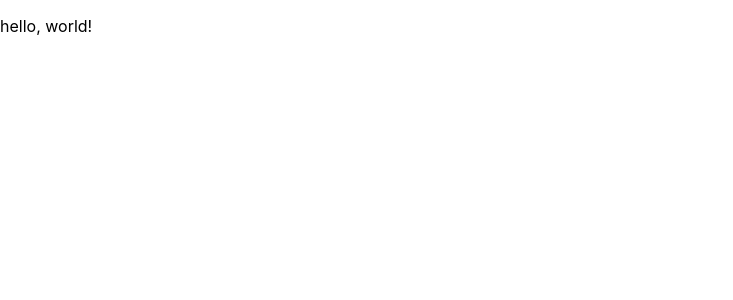
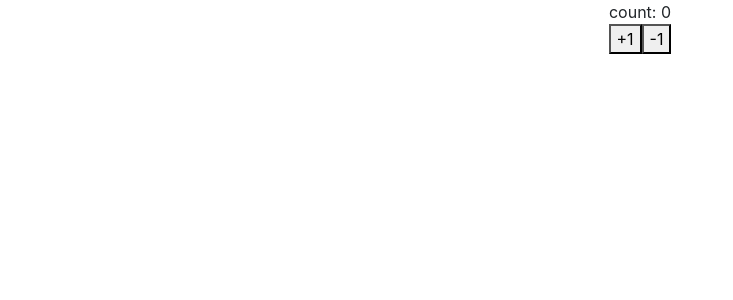
Before and after one commit to takuyatechexpert/reactudemy, a React (Create React App) app: page / in a window 1280 px wide. Shown: the top 300 px of the page, without its empty margins (0-733 px from the left). Built offline with nearby package versions, Linux system fonts and the light colour scheme.

Commit message:
learn state and setState

```diff
--- a/public/index.html
+++ b/public/index.html
@@ -9,7 +9,7 @@
       name="description"
       content="Web site created using create-react-app"
     />
-    <link rel="apple-touch-icon" href="%PUBLIC_URL%/logo192.png" />
+    <!-- <link rel="apple-touch-icon" href="%PUBLIC_URL%/logo192.png" /> -->
     <!--
       manifest.json provides metadata used when your web app is installed on a
       user's mobile device or desktop. See https://developers.google.com/web/fundamentals/web-app-manifest/
@@ -25,6 +25,8 @@
       Learn how to configure a non-root public URL by running `npm run build`.
     -->
     <title>React App</title>
+
+    <link rel="stylesheet" href="https://stackpath.bootstrapcdn.com/bootstrap/4.3.1/css/bootstrap.min.css" integrity="sha384-ggOyR0iXCbMQv3Xipma34MD+dH/1fQ784/j6cY/iJTQUOhcWr7x9JvoRxT2MZw1T" crossorigin="anonymous">
   </head>
   <body>
     <noscript>You need to enable JavaScript to run this app.</noscript>
--- a/src/App.js
+++ b/src/App.js
@@ -1,14 +1,101 @@
-import React from 'react';
+import React, { Component } from 'react';
+// import PropTypes from 'prop-types';
+
+// React.Fragmentの例 ただの例の為これだけでは動かない可能性あり
+// function App() {
+//   return (
+//     <React.Fragment>
+//       <h1 className="text-center mt-5">
+//         Hello, world!!
+//       </h1>
+//       <h1 className="text-center">
+//         testMessage
+//       </h1>
+//     </React.Fragment>
+//   );
+// }
 
 
-function App() {
-  return (
-    <div className="App">
-        <p>
-          hello, world!
-        </p>
-    </div>
-  );
+
+// 配列の例
+// const App = () =>{
+// const profiles = [
+//   {name:"taro", age:10},
+//   {name:"itiro", age:12},
+//   {name:"takasi", age:6},
+//   {name:"noName"}
+// ]
+// return(
+//   <React.Fragment>
+//     {profiles.map((profile, index) =>{
+//       return <User name={profile.name} age={profile.age} key={index}/>
+//     }
+
+//     )}
+//   </React.Fragment>
+// )
+// }
+// const User = (props) =>{
+//   return <div>hi, I am {props.name}, and {props.age} years old!</div>
+// }
+// 配列上に値がない時のデフォルト値を設定出来る
+// User.defaultProps = {
+//   age: 1
+// }
+// User.propTypes = {
+//   name: PropTypes.string,
+//    age: PropTypes.number.isRequired
+
+// }
+
+
+
+// returnを使わないパターン
+// ()で囲むことで{}とreturnをつける必要がなくなる
+const App = () => (<Counter></Counter>)
+
+// stateを使い場合の記述クラスコンポーネント
+class Counter extends Component {
+  constructor(props) {
+    // constructorは初期化処理を実行と言う意味
+    super(props)
+    // this.stateでこのクラスのstateを定義している
+    this.state = { count: 0 }
+    console.log(this.state)
+  }
+
+  // ボタンを押すと発火する関数を定義
+  handlePlusButton = () => {
+    console.log("test")
+    console.log(this.state.count)
+
+    // currentCountで今のカウント数を定義する
+    // const currentCount = this.state.count
+    // stateの状態を変える時に使うメソッドsetState
+    // this.setState({ count: currentCount + 1 })
+
+    // ↓↓↓↓↓↓↓↓↓↓↓↓↓↓↓↓リファクタリング↓↓↓↓↓↓↓↓↓↓↓↓↓↓↓↓↓↓
+
+    this.setState({ count: this.state.count + 1 })
+    // 注意 this.state = { count: this.state.count + 1 }の様に直接stateを変更してはいけない setStateを使うこと
+  }
+
+  handleMinusButton = () => {
+    console.log(this.state.count)
+    this.setState({ count: this.state.count - 1})
+  }
+  render() {
+    return (
+      <React.Fragment>
+        <div className="text-center">
+          <div>count: {this.state.count}</div>
+          <button onClick={this.handlePlusButton}>+1</button>
+          <button onClick={this.handleMinusButton}>-1</button>
+        </div>
+      </React.Fragment>
+    )
+  }
 }
 
+
 export default App;
```
Also changed, not shown: public/manifest copy.json (added, +25 -0 lines), public/logo192.png (added), src/logo.svg (deleted).
